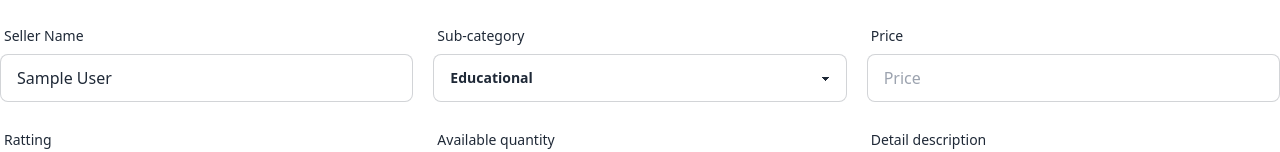
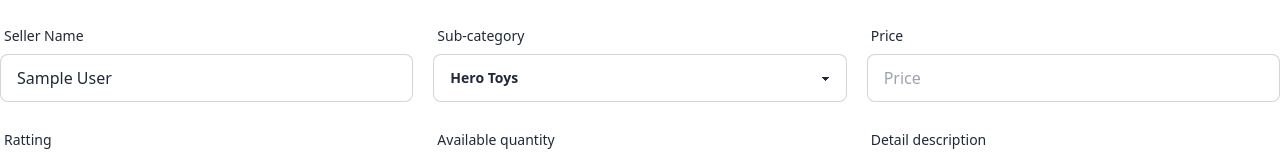
Before and after one commit to dipto3478/KidsZone_client, a React (Vite) app: page /addtoy in a window 1280 px wide. Shown: the part 266-418 px from the top of the page. Built offline with nearby package versions, Linux system fonts and the light colour scheme; no server answers; sample sign-in values are in the browser's storage.

Commit message:
upload product done

```diff
--- a/src/components/AddToy/AddToy.jsx
+++ b/src/components/AddToy/AddToy.jsx
@@ -1,5 +1,6 @@
 import { useContext } from "react";
 import { AuthContext } from "../Provider/AuthProvider";
+import Swal from "sweetalert2";
 
 const AddToy = () => {
   const { user } = useContext(AuthContext);
@@ -28,6 +29,20 @@ const AddToy = () => {
       email,
     };
     console.log(productDetails);
+    fetch("http://localhost:5000/upload", {
+      method: "POST",
+      headers: {
+        "content-type": "application/json",
+      },
+      body: JSON.stringify(productDetails),
+    })
+      .then((res) => res.json())
+      .then((data) => {
+        console.log(data);
+        if (data.insertedId) {
+          Swal.fire("Good job!", "Successfully Added Product", "success");
+        }
+      });
   };
   return (
     <div className="mb-10">
@@ -89,14 +104,14 @@ const AddToy = () => {
             <span className="label-text">Sub-category</span>
           </label>
           <select
-            defaultValue={"Educational"}
+            defaultValue={"Hero Toys"}
             className="select select-bordered"
             name="sub_category"
           >
-            <option value="Educational">Educational</option>
+            <option value="Hero Toys">Hero Toys</option>
             <option value="Car Toys">Car Toys</option>
-            <option value="Language Toys">Language Toys</option>
-            <option value="Science Toys">Science Toys</option>
+            <option value="Bike Toys">Bike Toys</option>
+            <option value="Cricket Toys">Cricket Toys</option>
           </select>
         </div>
         <div className="form-control">
--- a/src/components/AllToys/AllToys.jsx
+++ b/src/components/AllToys/AllToys.jsx
@@ -1,7 +1,16 @@
+import { useEffect, useState } from "react";
+
 const AllToys = () => {
+  const [products, setProducts] = useState([]);
+
+  useEffect(() => {
+    fetch("http://localhost:5000/products")
+      .then((res) => res.json())
+      .then((data) => setProducts(data));
+  }, []);
   return (
     <div>
-      <h3>all toys</h3>
+      <h3>all toys: {products.length}</h3>
     </div>
   );
 };
```
